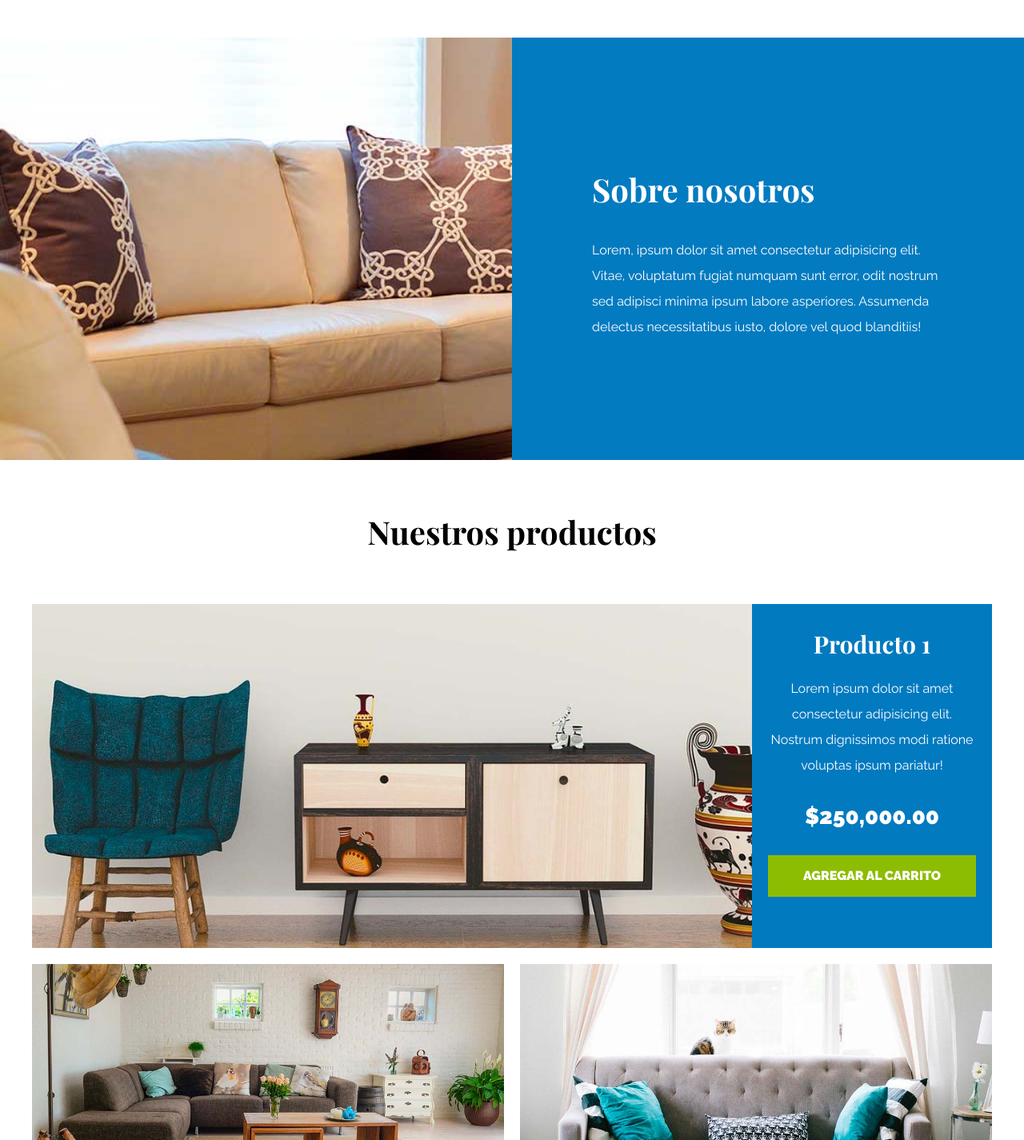
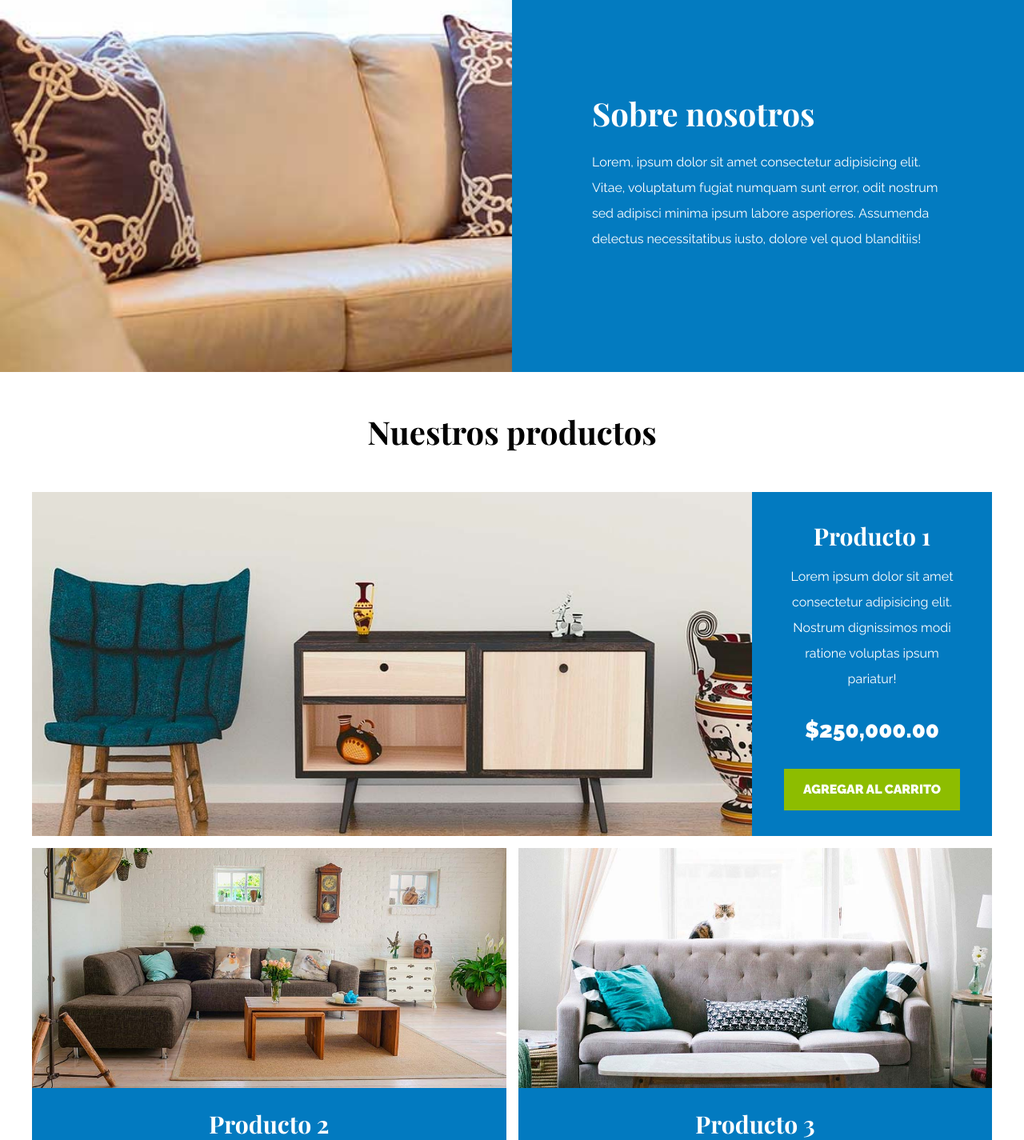
Before and after one commit to Solesolsol/FIREFLY-tienda-virtual, a plain HTML site: page index.html in a window 1280 px wide. Shown: the part 1375-2800 px from the top of the page at 80% size. Drawn offline with nearby package versions, Linux system fonts and the light colour scheme.

Commit message:
Index Responsive Design 2/2 (Product list & Footer sections)

```diff
--- a/assets/css/styles.css
+++ b/assets/css/styles.css
@@ -38,6 +38,7 @@ h2,
 h3 {
     font-family: 'Playfair Display', sans-serif;
     margin: 0;
+    line-height: 5rem;
 }
 
 h1 {
@@ -235,6 +236,7 @@ img {
     background-position: center, top left;
     background-repeat: no-repeat;
     background-size: 100%, 80rem;
+    text-align: center;
 }
 
 @media (min-width: 768px) {
@@ -243,7 +245,8 @@ img {
         background-position: left center;
         padding: 10rem 0;
         background-repeat: no-repeat;
-        background-size: 100%, 125rem;
+        background-size: 100%, 160rem;
+        text-align: left;
     }
 }
 
@@ -291,21 +294,19 @@ img {
 }
 
 /* Product List*/
-.product-list {
-    display: grid;
-    grid-template-columns: repeat(6, 1fr);
-    gap: 2rem;
+.product {
+    background-color: var(--light-blue);
+    margin-bottom: 3rem;
 }
 
-.product {
-    background-color: var(--light-blue);
+.product:last-of-type {
+    margin-bottom: 0;
 }
 
 .product-info {
     color: var(--white);
     text-align: center;
     padding: 2rem;
-    line-height: 2;
 }
 
 .product-info h3 {
@@ -322,10 +323,25 @@ img {
     margin: 2rem 0;
 }
 
+@media (min-width: 768px) {
+    .product {
+        margin-bottom: 0;
+    }
+
+    .product-list {
+        display: grid;
+        grid-template-columns: repeat(6, 1fr);
+        gap: 1.5rem;
+    }
+
     .product:nth-child(1) {
         grid-column: 1 / 7;
         display: grid;
-    grid-template-columns: 3fr 1fr;
+        grid-template-columns: 3fr 2fr;
+    }
+
+    .product:nth-child(1) .product-info {
+        padding: 3rem 4rem;
     }
 
     .product:nth-child(1) img {
@@ -360,10 +376,26 @@ img {
     .product:nth-child(6) {
         grid-column: 5 / 7;
     }
+}
+
+@media (min-width: 1200px) {
+    .product:nth-child(1) {
+        grid-template-columns: 3fr 1fr;
+    }
+}
 
 /* Footer */
 footer {
     border-top: 1px solid var(--grey);
+}
+
+.footer-column { /* equal to .site-footer > div */
+    text-align: center;
+    padding: 1rem 0;
+}
+
+@media (min-width: 768px) {
+    footer {
         padding: 5rem 0 2rem 0;
     }
 
@@ -375,6 +407,7 @@ footer {
 
     .site-footer h3 {
         margin-bottom: 1.5rem;
+    }
 }
 
 .site-footer a {
@@ -388,7 +421,13 @@ footer {
 
 .copyright {
     text-align: center;
-    margin-top: 5rem;
+    padding: 2rem 3rem;
+}
+
+@media (min-width: 768px) {
+    .copyright {
+        padding: 3rem 0 0 0;
+    }
 }
 
 /* About Us Page */
```
Lines whose indentation alone changed are shown as unchanged.
